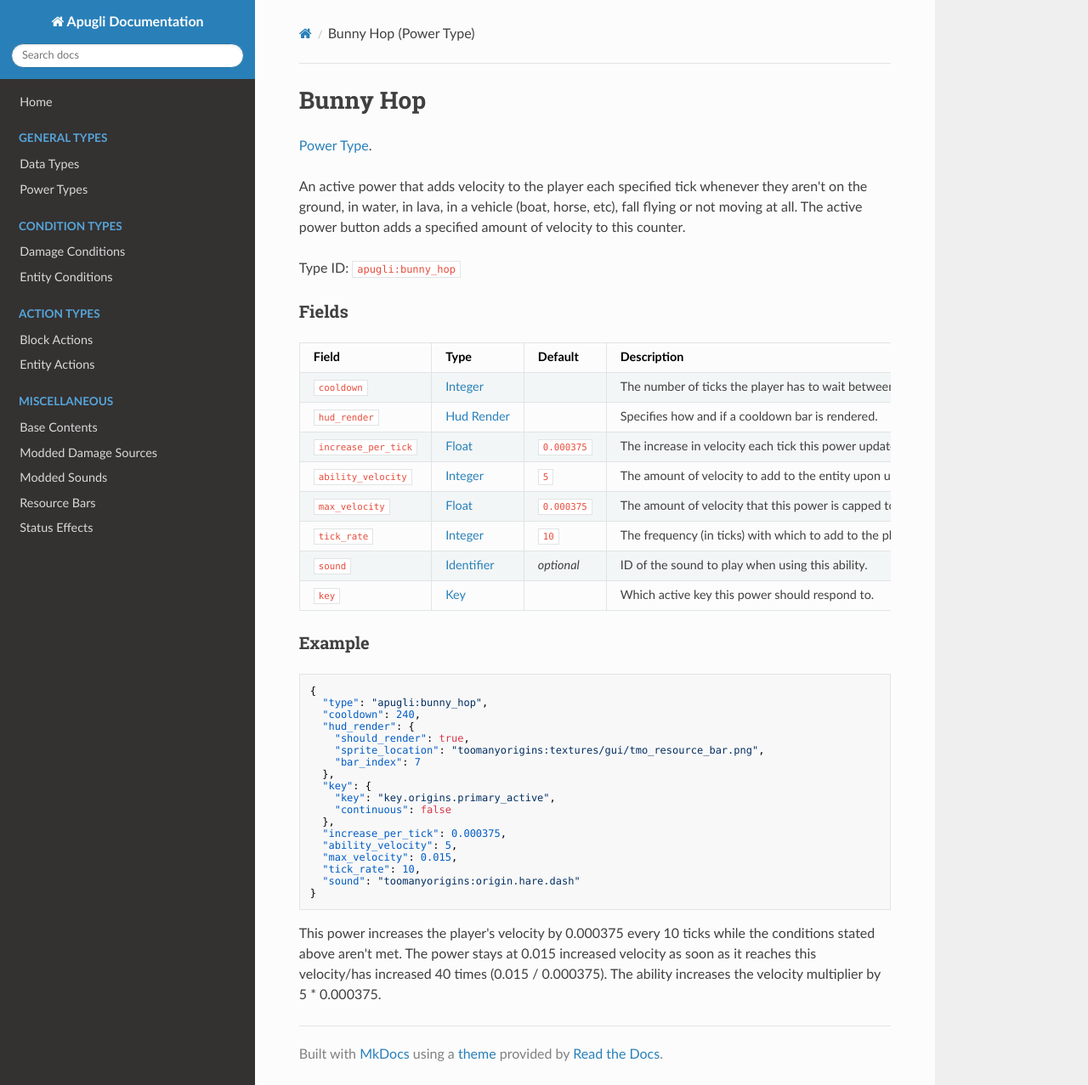
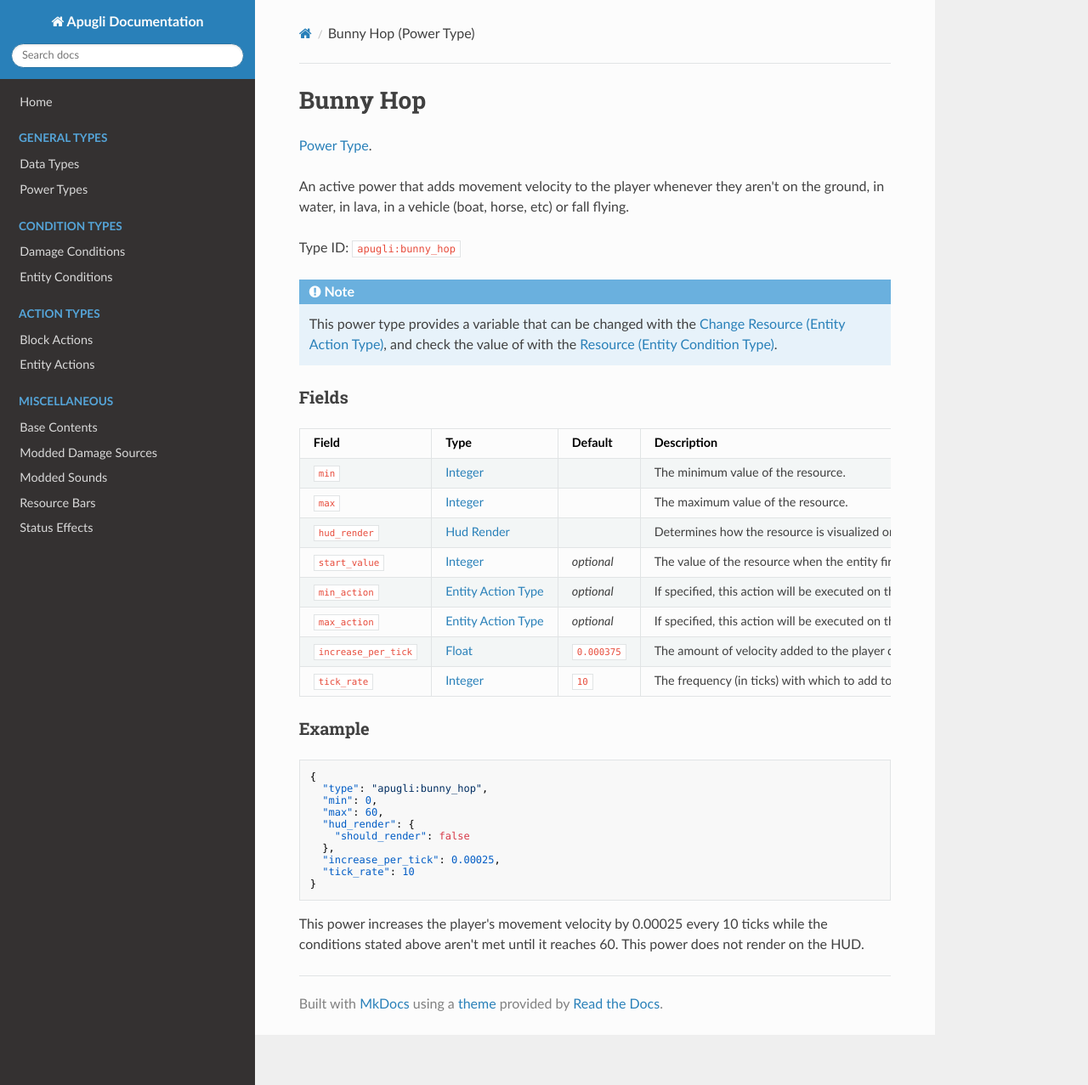
Before and after one commit to MerchantPug/apugli-docs, an MkDocs documentation site: the page built from docs/types/power_types/bunny_hop.md, in a window 1280 px wide and 1277 px high. Shown: the whole window at 85% size. Built offline with MkDocs 1.6.1, drawn with Linux system fonts in a browser that asks for light colours; nearby versions of some CDN libraries.

Commit message:
Update bunny_hop.md

````diff
--- a/docs/types/power_types/bunny_hop.md
+++ b/docs/types/power_types/bunny_hop.md
@@ -7,43 +7,38 @@ date: 2021-07-13
 
 [Power Type](../power_types.md).
 
-An active power that adds velocity to the player each specified tick whenever they aren't on the ground, in water, in lava, in a vehicle (boat, horse, etc), fall flying or not moving at all. The active power button adds a specified amount of velocity to this counter.
+An active power that adds movement velocity to the player whenever they aren't on the ground, in water, in lava, in a vehicle (boat, horse, etc) or fall flying.
 
 Type ID: `apugli:bunny_hop`
+
+!!! note
+
+    This power type provides a variable that can be changed with the [Change Resource (Entity Action Type)](https://origins.readthedocs.io/en/latest/types/entity_action_types/change_resource), and check the value of with the [Resource (Entity Condition Type)](https://origins.readthedocs.io/en/latest/types/entity_condition_types/resource).
 
 ### Fields
 
 Field  | Type | Default | Description
 -------|------|---------|-------------
-`cooldown` | [Integer](https://origins.readthedocs.io/en/latest/types/data_types/integer/) |  | The number of ticks the player has to wait between uses of this power.
-`hud_render` | [Hud Render](https://origins.readthedocs.io/en/latest/types/data_types/hud_render/) |  | Specifies how and if a cooldown bar is rendered.
-`increase_per_tick` | [Float](https://origins.readthedocs.io/en/latest/types/data_types/float/) | `0.000375` | The increase in velocity each tick this power updates velocity.
-`ability_velocity` | [Integer](https://origins.readthedocs.io/en/latest/types/data_types/integer/) | `5` | The amount of velocity to add to the entity upon using the active power. (this * `increase_per_tick`)
-`max_velocity` | [Float](https://origins.readthedocs.io/en/latest/types/data_types/float/) | `0.000375` | The amount of velocity that this power is capped to.
-`tick_rate` | [Integer](https://origins.readthedocs.io/en/latest/types/data_types/integer/) | `10` | The frequency (in ticks) with which to add to the player's velocity. Lower values mean the condition changes are detected more quickly, but this comes at a potentially huge performance cost.
-`sound` | [Identifier](https://origins.readthedocs.io/en/latest/types/data_types/identifier/) | *optional* | ID of the sound to play when using this ability.
-`key` | [Key](https://origins.readthedocs.io/en/latest/types/data_types/key/) | | Which active key this power should respond to.
-
+`min` | [Integer](https://origins.readthedocs.io/en/latest/types/data_types/integer) | | The minimum value of the resource.
+`max` | [Integer](https://origins.readthedocs.io/en/latest/types/data_types/integer) | | The maximum value of the resource.
+`hud_render` | [Hud Render](https://origins.readthedocs.io/en/latest/types/data_types/hud_render) | | Determines how the resource is visualized on the HUD.
+`start_value` | [Integer](https://origins.readthedocs.io/en/latest/types/data_types/integer) | _optional_ | The value of the resource when the entity first receives the power. If not set, this will be set to the value of the `min` integer field.
+`min_action` | [Entity Action Type](https://origins.readthedocs.io/en/latest/types/entity_action_types) | _optional_ | If specified, this action will be executed on the entity whenever the minimum value is reached.
+`max_action` | [Entity Action Type](https://origins.readthedocs.io/en/latest/types/entity_action_types) | _optional_ | If specified, this action will be executed on the entity whenever the maximum value is reached.
+`increase_per_tick` | [Float](https://origins.readthedocs.io/en/latest/types/data_types/float/) | `0.000375` | The amount of velocity added to the player depending on the resource's value.
+`tick_rate` | [Integer](https://origins.readthedocs.io/en/latest/types/data_types/integer) | `10` | The frequency (in ticks) with which to add to the resource. Lower values set the component quicker, but this comes at a potentially huge performance cost.
 
 ### Example
 ```json
 {
   "type": "apugli:bunny_hop",
-  "cooldown": 240,
+  "min": 0,
+  "max": 60,
   "hud_render": {
-    "should_render": true,
-    "sprite_location": "toomanyorigins:textures/gui/tmo_resource_bar.png",
-    "bar_index": 7
+    "should_render": false
   },
-  "key": {
-    "key": "key.origins.primary_active",
-    "continuous": false
-  },
-  "increase_per_tick": 0.000375,
-  "ability_velocity": 5,
-  "max_velocity": 0.015,
-  "tick_rate": 10,
-  "sound": "toomanyorigins:origin.hare.dash"
+  "increase_per_tick": 0.00025,
+  "tick_rate": 10
 }
 ```
-This power increases the player's velocity by 0.000375 every 10 ticks while the conditions stated above aren't met. The power stays at 0.015 increased velocity as soon as it reaches this velocity/has increased 40 times (0.015 / 0.000375). The ability increases the velocity multiplier by 5 * 0.000375.
+This power increases the player's movement velocity by 0.00025 every 10 ticks while the conditions stated above aren't met until it reaches 60. This power does not render on the HUD.
````
